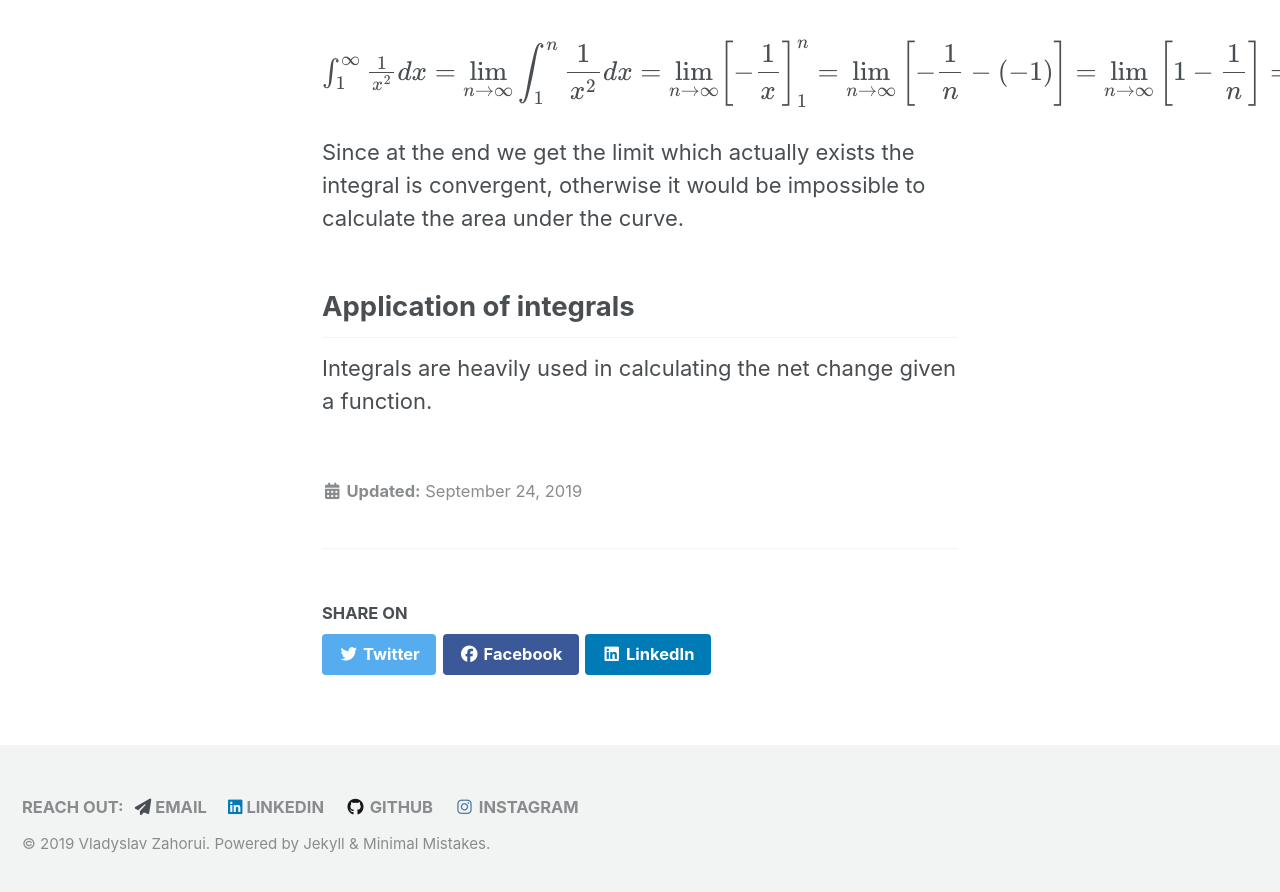
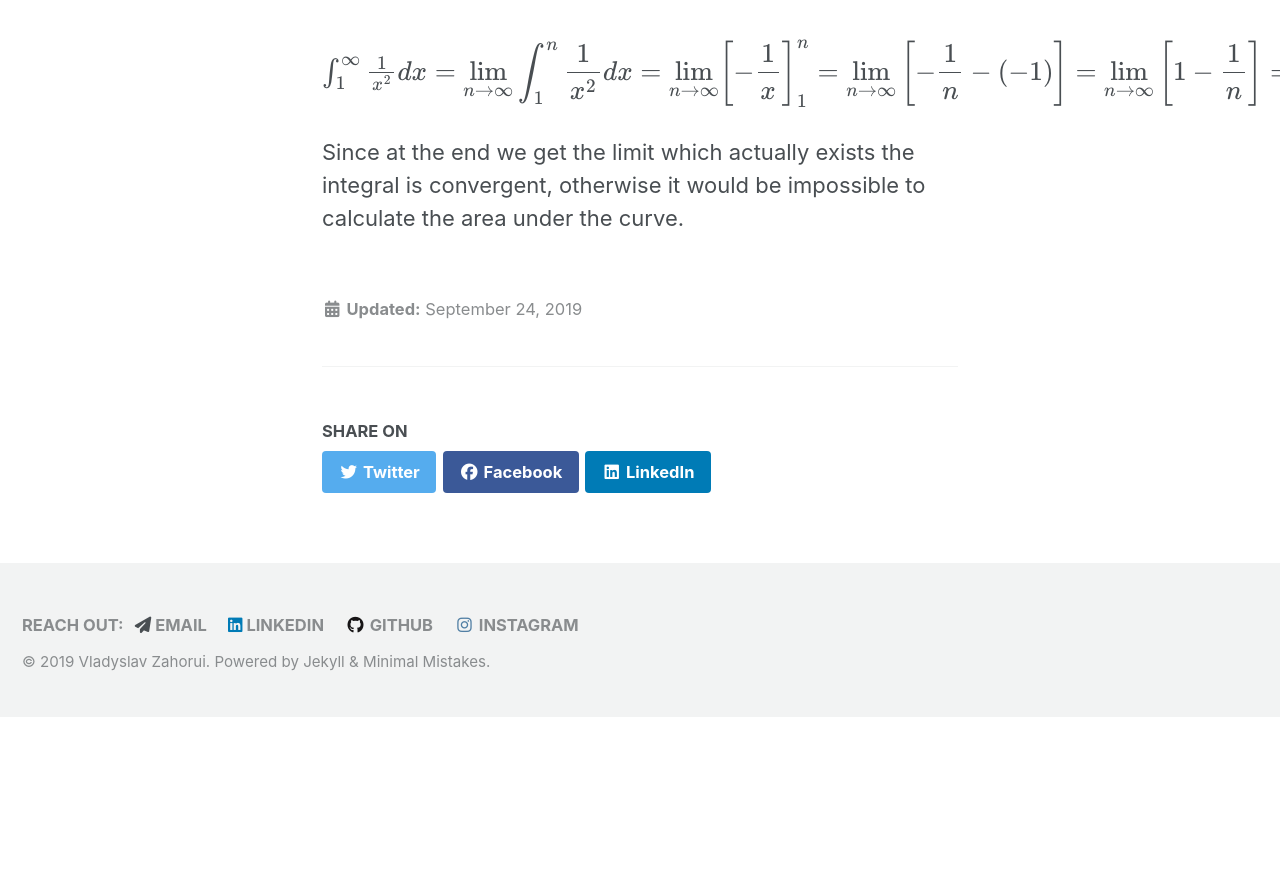
Before and after one commit to vzahorui/vzahorui.github.io, a Jekyll site: the page built from _posts/2019-09-24-integrals.md, in a window 1280 px wide and 900 px high, scrolled down 5033 px. Shown: the top 892 px of the window. Built offline with Jekyll 4.4.1, drawn with Linux system fonts in a browser that asks for light colours; cached includes are drawn as plain includes; nearby versions of some CDN libraries; formulas are drawn with MathJax 3; after the commit the page ends 5750 px from its top, so only the background shows below that.

Commit message:
Update 2019-09-24-integrals.md

```diff
--- a/_posts/2019-09-24-integrals.md
+++ b/_posts/2019-09-24-integrals.md
@@ -70,7 +70,3 @@ And here is how we deal with it:
 $\int_1^\infty \frac{1}{x^2}dx = \displaystyle{\lim_{n \to \infty}} \int_1^n \frac{1}{x^2}dx = \displaystyle{\lim_{n \to \infty}} \left[-\frac{1}{x}\right]_ 1^n = \displaystyle{\lim_{n \to \infty}} \left[-\frac{1}{n} - (-1)\right] = \displaystyle{\lim_{n \to \infty}} \left[1 -\frac{1}{n}\right] = 1$
 
 Since at the end we get the limit which actually exists the integral is convergent, otherwise it would be impossible to calculate the area under the curve.
-
-## Application of integrals
-
-Integrals are heavily used in calculating the net change given a function.
```
